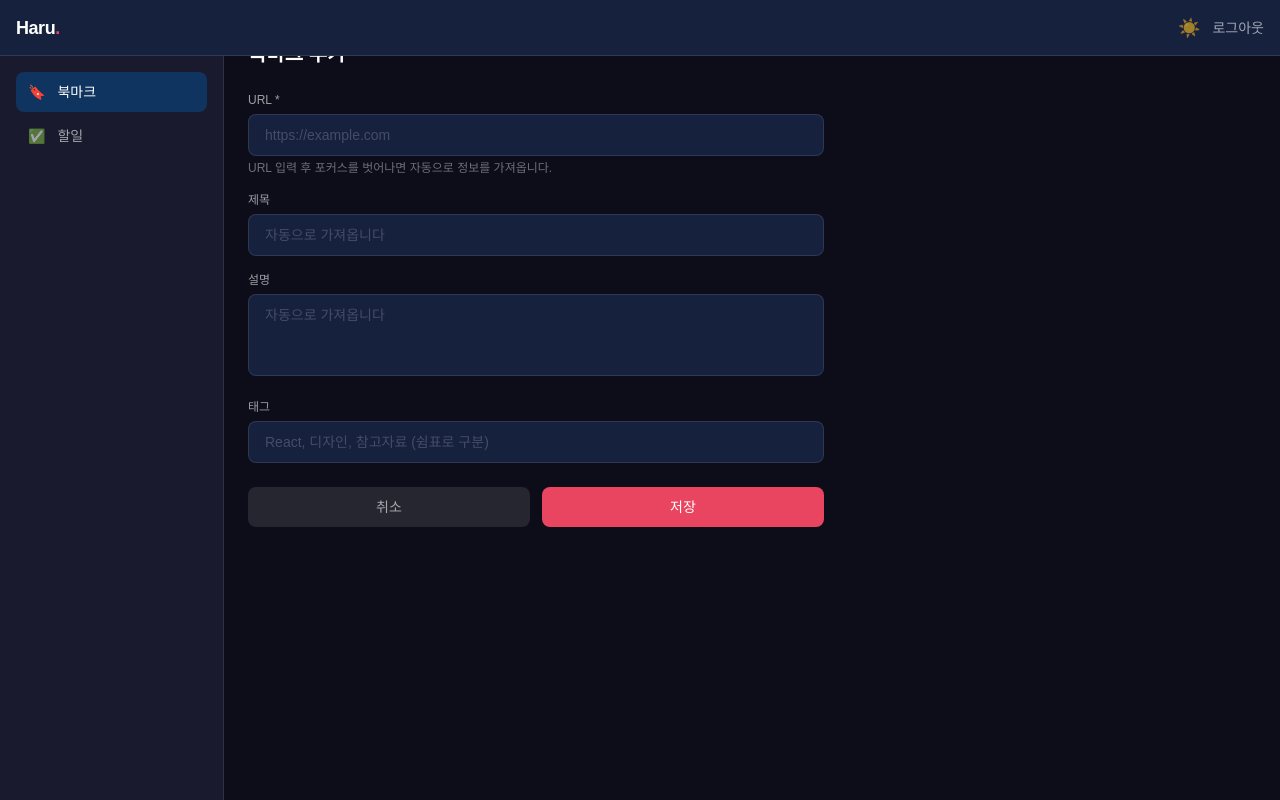
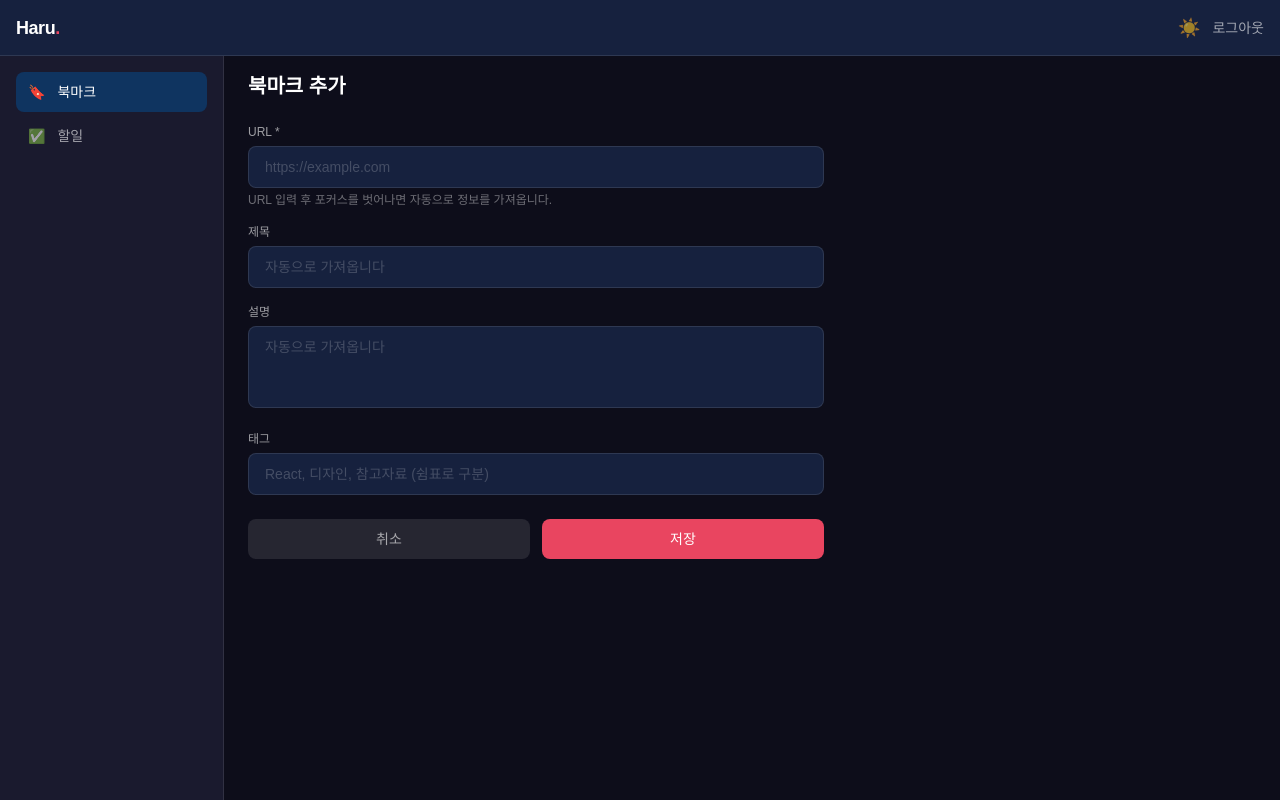
Before and after one commit to jiapril11/haru, a Next.js app: page /bookmarks/new in a window 1280 px wide. Built offline with nearby package versions, Linux system fonts and the light colour scheme; no server answers; a web font is replaced by a local one.

Commit message:
style: main 상단 영역 수정

```diff
--- a/src/components/layout/AppLayout.tsx
+++ b/src/components/layout/AppLayout.tsx
@@ -7,7 +7,7 @@ export default function AppLayout({ children }: { children: React.ReactNode }) {
     <div className="min-h-screen bg-[var(--bg)]">
       <Gnb />
       <Sidebar />
-      <main className="pt-14 p-4 md:ml-56 md:p-6 pb-20 md:pb-6 text-[var(--text)]">
+      <main className="pt-14 px-4 pb-20 md:ml-56 md:px-6 md:pb-6 text-[var(--text)]">
         {children}
       </main>
       <BottomNav />
```
